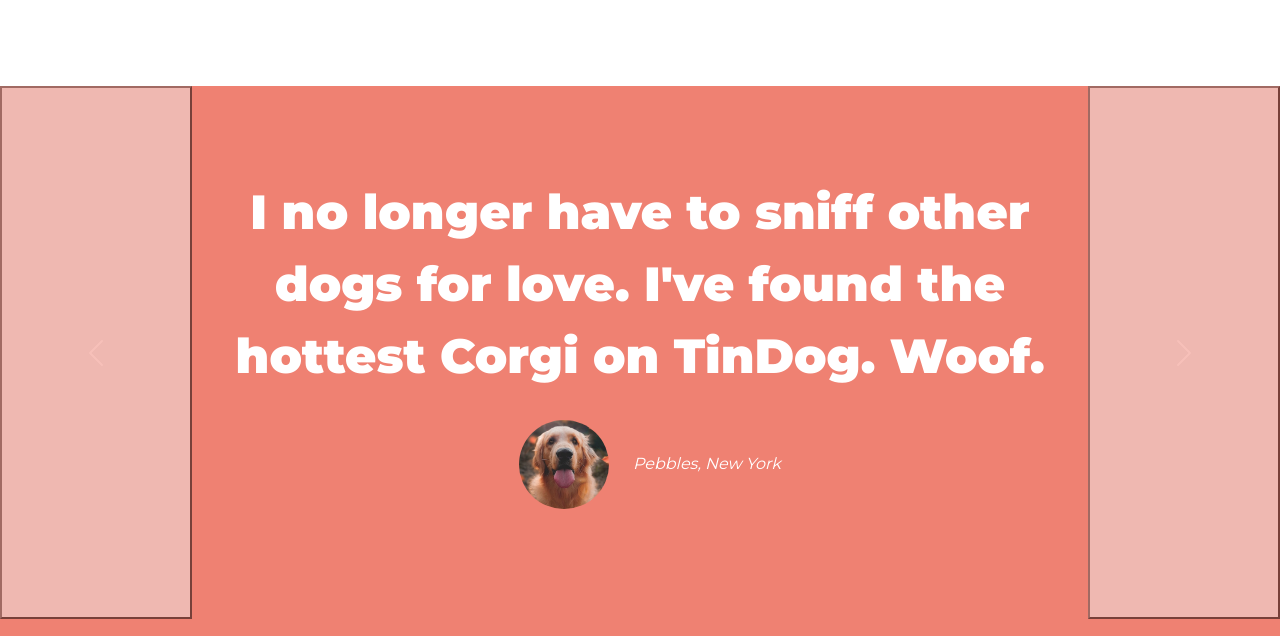
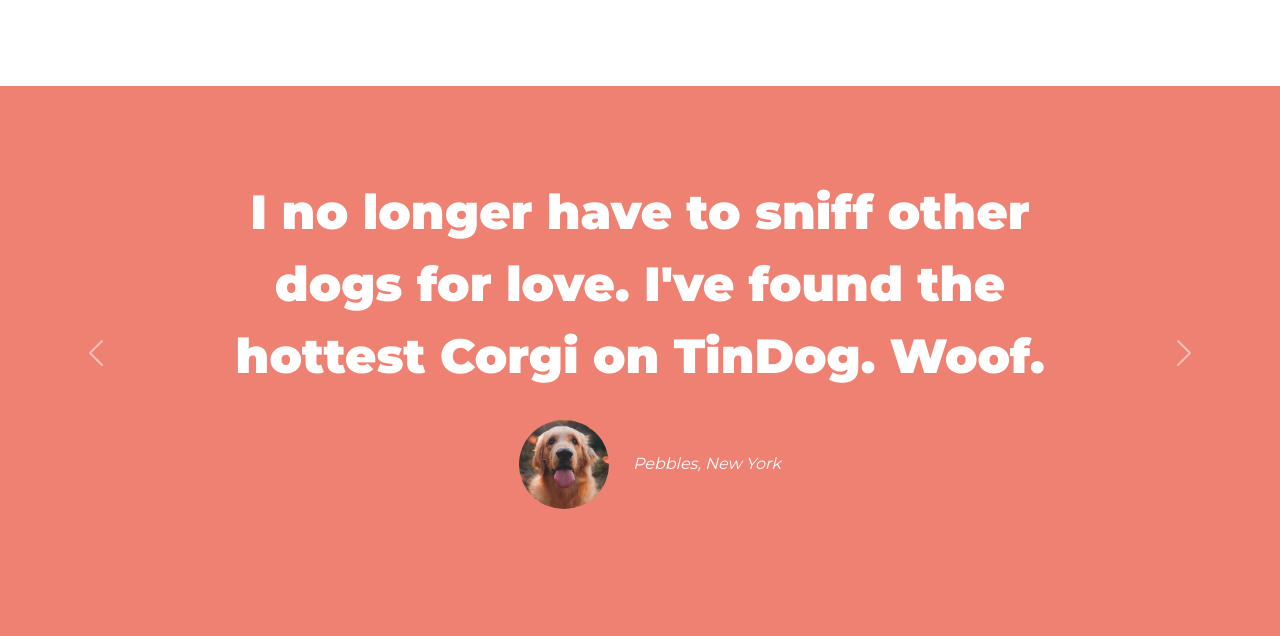
Before and after one commit to safakcosplay/tindog, a plain HTML site: page index.html in a window 1280 px wide. Shown: the part 988-1624 px from the top of the page. Drawn offline with nearby package versions, Linux system fonts and the light colour scheme.

Commit message:
Update index.html

```diff
--- a/index.html
+++ b/index.html
@@ -109,14 +109,14 @@
           <em>Beverly, Illinois</em>
         </div>
       </div>
-      <button class="carousel-control-prev" type="button" data-bs-target="#carouselExampleControls" data-bs-slide="prev">
+      <a class="carousel-control-prev" data-bs-target="#carouselExampleControls" data-bs-slide="prev">
         <span class="carousel-control-prev-icon" aria-hidden="true"></span>
         <span class="visually-hidden">Previous</span>
-      </button>
-      <button class="carousel-control-next" type="button" data-bs-target="#carouselExampleControls" data-bs-slide="next">
+      </a>
+      <a class="carousel-control-next" data-bs-target="#carouselExampleControls" data-bs-slide="next">
         <span class="carousel-control-next-icon"></span>
         <span class="visually-hidden">Next</span>
-      </button>
+      </a>
     </div>
 
   </section>
```
